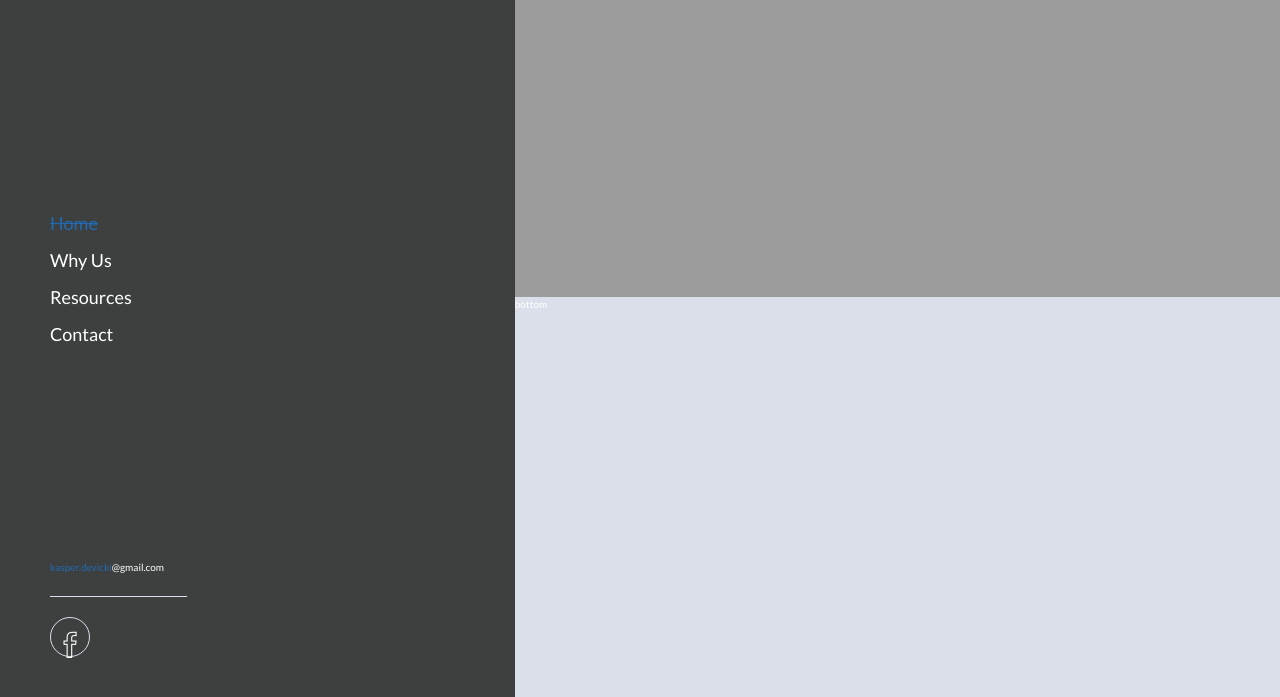
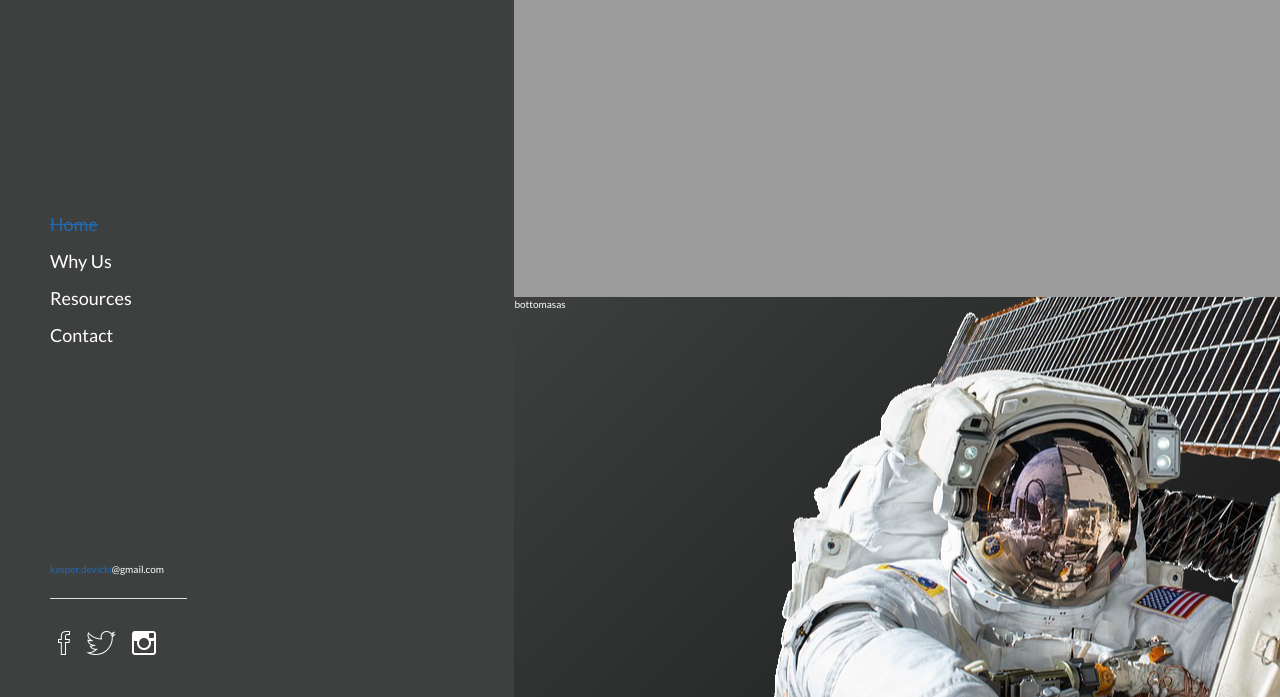
Before and after one commit to devicki/Satellite, a website: page index.html in a window 1280 px wide. Shown: the part 103-800 px from the top of the page. Drawn offline with nearby package versions, Linux system fonts and the light colour scheme.

Commit message:
some progress on right-side

```diff
--- a/index.html
+++ b/index.html
@@ -20,7 +20,8 @@
                 <div class="header-container">
                     <a href="#" class="slide-in">
                         <img src="/img/logo/satellite-dish-303288.svg" alt="Satelite company logo" class="logo">SATELLITE.</a>
-                    <h2 class="title">Make it happen.</h2>
+                    <h2 class="title">Make it happen
+                        <span class="colored-txt">.</h2>
                 </div>
             </header>
             <!-- NAVIGATION -->
@@ -45,9 +46,9 @@
                 <p class="email">
                     <span class="colored-txt">kasper.devicki</span>@gmail.com</p>
                 <div class="social-buttons">
-                    <div class="btn btn-facebook ion-social-facebook-outline">
-
-                    </div>
+                    <a href="#" class="ion-social-facebook-outline btn"></a>
+                    <a href="#" class="ion-social-twitter-outline btn"></a>
+                    <a href="#" class="ion-social-instagram-outline btn"></a>
                 </div>
             </div>
         </div>
@@ -58,7 +59,7 @@
 
             </div>
             <div class="bottom right-side">
-                bottom
+                bottomasas
             </div>
         </div>
     </div>
--- a/sass/base/_base.scss
+++ b/sass/base/_base.scss
@@ -88,7 +88,7 @@ video {
     margin: 0;
     padding: 0;
     border: 0;
-    color:rgb(255, 255, 255);
+    color: #fff;
     font-family: 'Lato', sans-serif;
     vertical-align: baseline;
 }
--- a/sass/layout/_leftside.scss
+++ b/sass/layout/_leftside.scss
@@ -29,7 +29,11 @@ nav {
         padding: 5px 0;
         a {
             text-decoration: none;
+            &:hover {
+                color: $swatch_7;
+            }
         }
+
     }
 }
 
@@ -44,17 +48,14 @@ nav {
         margin: 2em 0;
     }
     .social-buttons {
+        display: flex;
+        justify-content: space-around;
         .btn {
-            width: 40px;
-            height: 40px;
-            border-radius: 50%;
-            border: solid 1px $swatch_3;
-            font-size: 3.5em;
-            text-align: center;
-            margin-bottom: 10px;
-        }
-        .btn-facebook {
-
+            font-size: 3.2em;
+            &:hover {
+                color: $swatch_7;
+                transform: scale(1.2);
+            }
         }
     }
 }
--- /dev/null
+++ b/sass/layout/_rightside.scss
@@ -0,0 +1,9 @@
+.upper {
+
+}
+.bottom {
+
+    width: 100%;
+    height: 100%;
+
+}
--- a/sass/layout/_wrapper.scss
+++ b/sass/layout/_wrapper.scss
@@ -25,7 +25,7 @@
         }
 
          & .bottom {
-            background-color: $swatch_3;
+            background: url("../../img/astro.png") center right no-repeat, linear-gradient(135deg, $swatch_2, $swatch_1);
             width: 0%;
         }
     }
--- a/sass/main.scss
+++ b/sass/main.scss
@@ -8,4 +8,5 @@
 @import "pages/_home.scss";
 @import "components/_button.scss";
 @import "layout/_wrapper.scss";
-@import "layout/_leftside.scss"
+@import "layout/_leftside.scss";
+@import "layout/_rightside.scss";
```
Also changed, not shown: css/styles.css, img/astro.png (added), img/astronaut.jpg (added), sass/layout/astronaut.jpg (added).
